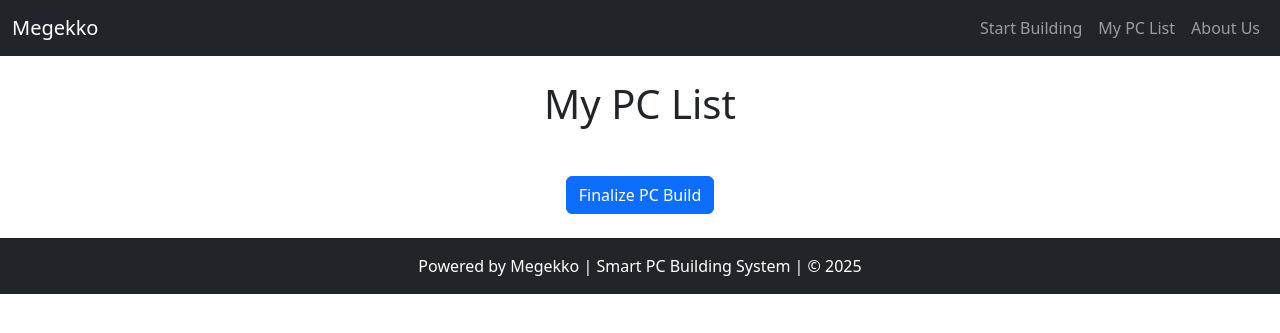
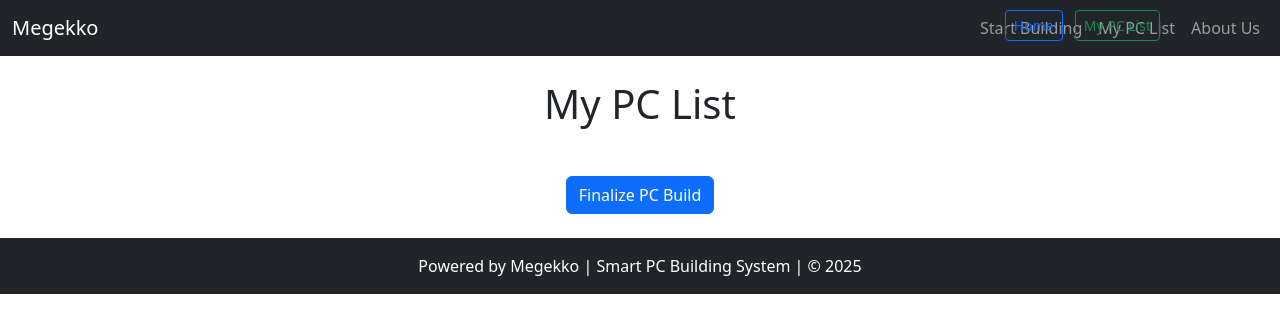
Before and after one commit to liyanzhuo2022/compatibility, a Django app: page /pc-list/ in a window 1280 px wide. Shown: the top 333 px of the page. Run offline with Django 5.2, Linux system fonts and the light colour scheme; some libraries are stand-ins or nearby versions.

Commit message:
add two buttons of home and pclist, the final pclist output in wrong position. still need to do: sample data set; utils

```diff
--- a/builder/templates/base.html
+++ b/builder/templates/base.html
@@ -1,3 +1,4 @@
+
 {% load static %}
 <!DOCTYPE html>
 <html lang="en">
@@ -46,6 +47,10 @@
 
     <!-- ✅ 主体内容 -->
     <main class="container mt-4 mb-4">
+        <div style="position: fixed; top: 10px; right: 120px; z-index: 9999;">
+            <a href="/" class="btn btn-outline-primary btn-sm me-2">Home</a>
+            <a href="/pc-list/" class="btn btn-outline-success btn-sm">My PC List</a>
+        </div>
         {% block content %}
         <!-- 子页面内容将会插入这里 -->
         {% endblock %}
--- a/builder/templates/pc_list.html
+++ b/builder/templates/pc_list.html
@@ -94,7 +94,26 @@ document.addEventListener('DOMContentLoaded', function() {
         showMessage(data.message, data.success);
         if (data.success) {
             console.log('Finalized list:', data.pc_list);
-                // 你也可以把 data.pc_list 渲染出来给用户 copy
+
+            // 构建纯文本列表
+            let plainList = '✅ Your PC List:\n\n';
+            data.pc_list.forEach(product => {
+                plainList += `- [${product.mainGroup}] ${product.productName} (Brand: ${product.brand}, SKU: ${product.sku})\n`;
+            });
+
+            // 创建显示区域
+            const plainListDiv = document.createElement('div');
+            plainListDiv.classList.add('alert', 'alert-secondary', 'mt-4');
+            plainListDiv.innerHTML = `<pre>${plainList}</pre>`;
+
+            // 删除旧的展示结果（如果之前已有）
+            const oldResult = document.getElementById('final-pc-list');
+            if (oldResult) {
+                oldResult.remove();
+            }
+            // 添加新结果
+            plainListDiv.id = 'final-pc-list';  // 设置 ID 方便后续替换
+            document.body.appendChild(plainListDiv);
         }
     });
 });
```
Lines whose indentation alone changed are shown as unchanged.
